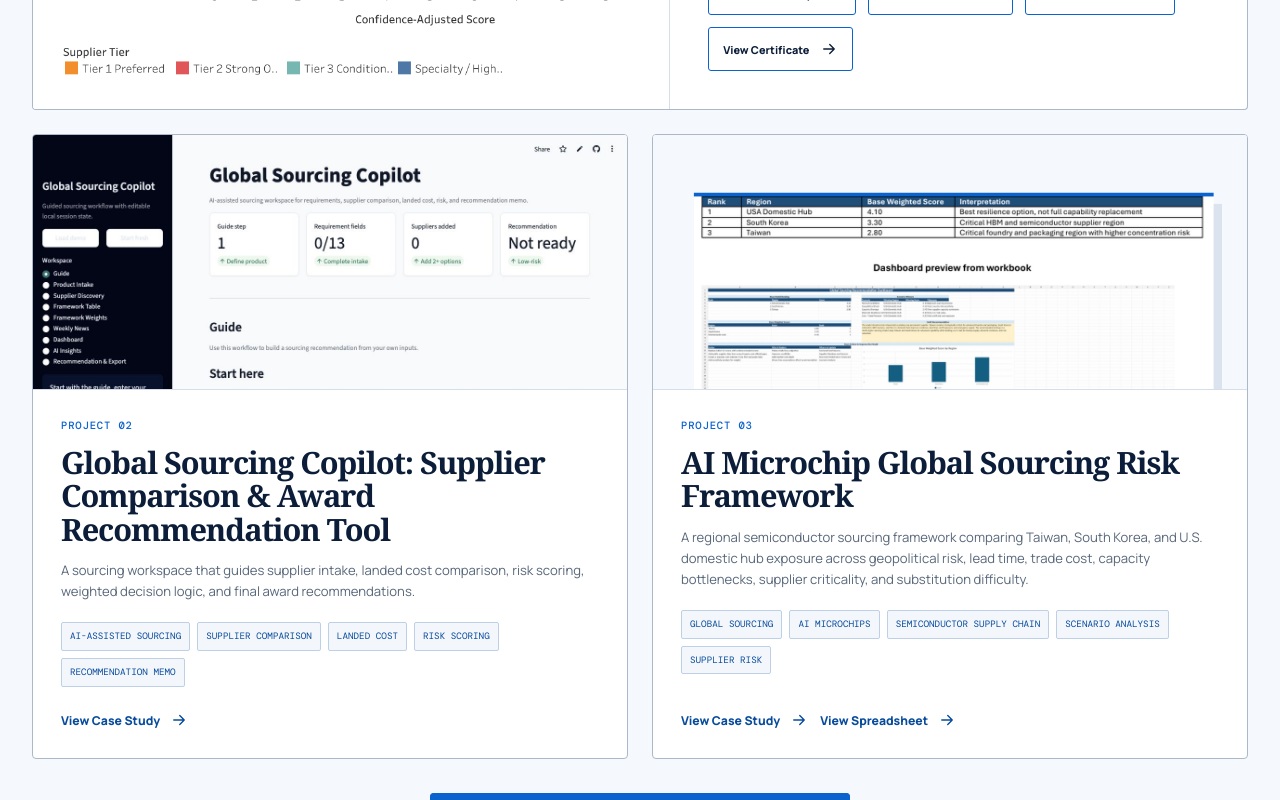
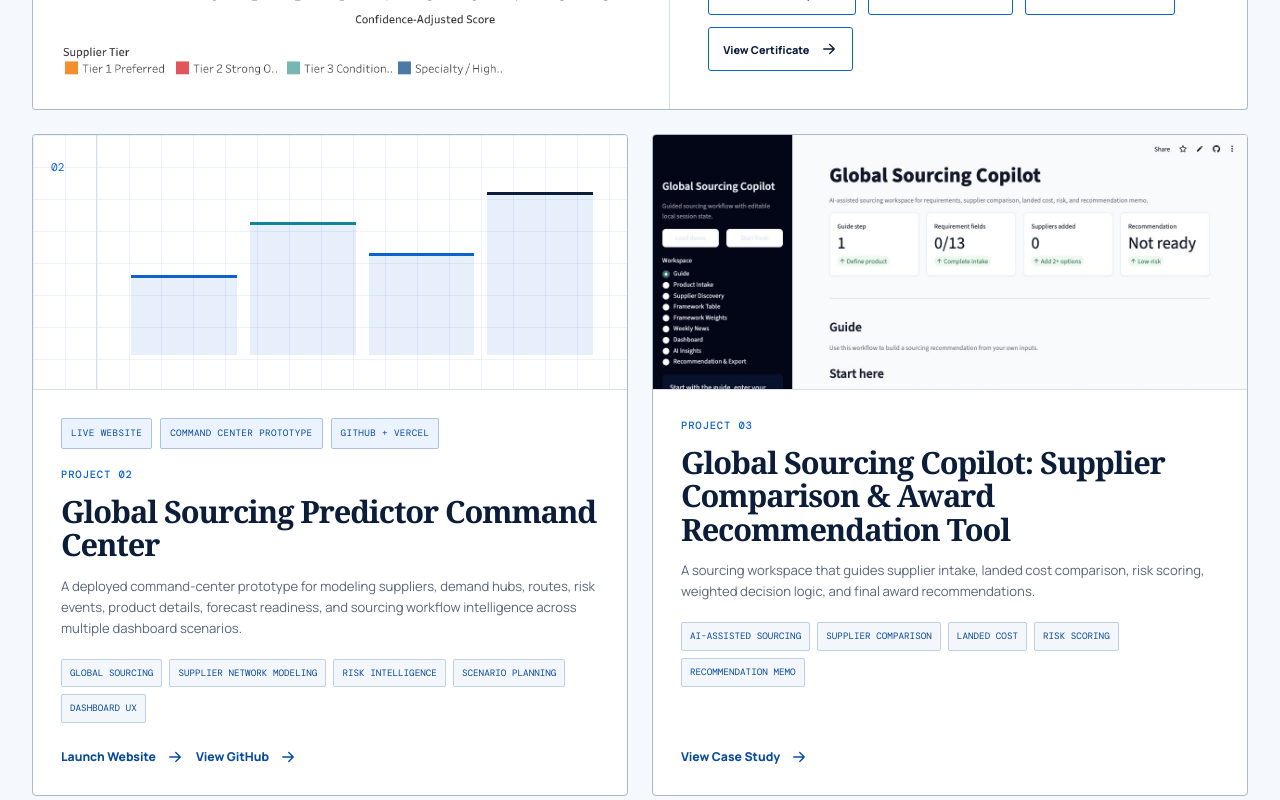
Before and after one commit to shivenparikh1/Portfolio, a React (Vite) app: page / in a window 1280 px wide. Shown: the part 2480-3280 px from the top of the page. Built offline with nearby package versions, Linux system fonts and the light colour scheme.

Commit message:
Add global sourcing predictor to portfolio

```diff
--- a/src/HomePage.tsx
+++ b/src/HomePage.tsx
@@ -7,6 +7,7 @@
   evAssemblyCaseTitle,
   experiences,
   focusAreas,
+  globalSourcingPredictorTitle,
   linkedinHref,
   projects,
   resumeHref,
@@ -23,6 +24,7 @@
 
 const featuredProjectTitles = [
   semiconductorProjectTitle,
+  globalSourcingPredictorTitle,
   sourcingCopilotTitle,
   aiMicrochipCaseTitle
 ];
@@ -54,7 +56,10 @@
 function ProjectCard({ project, index }: { project: Project; index: number }) {
   const preview = projectImages[project.title];
   const isFeatured = project.title === semiconductorProjectTitle;
-  const showAllLinks = isFeatured || project.title === aiMicrochipCaseTitle;
+  const showAllLinks =
+    isFeatured ||
+    project.title === globalSourcingPredictorTitle ||
+    project.title === aiMicrochipCaseTitle;
   const visibleLinks = showAllLinks ? project.links : project.links.slice(0, 1);
 
   return (
--- a/src/data.ts
+++ b/src/data.ts
@@ -62,6 +62,12 @@
 export const sourcingCopilotHref = "https://sourcingcopilot.streamlit.app/";
 export const sourcingCopilotPreviewHref =
   "./assets/global-sourcing-copilot-streamlit-preview.png";
+export const globalSourcingPredictorTitle =
+  "Global Sourcing Predictor Command Center";
+export const globalSourcingPredictorHref =
+  "https://global-sourcing-predictor-dashboard.vercel.app";
+export const globalSourcingPredictorGithubHref =
+  "https://github.com/shivenparikh1/global-sourcing-predictor-dashboard";
 export const aiMicrochipCaseTitle =
   "AI Microchip Global Sourcing Risk Framework";
 export const aiMicrochipCaseHref = "./global-sourcing-ai-microchip.html";
@@ -261,6 +267,27 @@
     ]
   },
   {
+    title: globalSourcingPredictorTitle,
+    description:
+      "A deployed command-center prototype for modeling suppliers, demand hubs, routes, risk events, product details, forecast readiness, and sourcing workflow intelligence across multiple dashboard scenarios.",
+    skills: [
+      "Global Sourcing",
+      "Supplier Network Modeling",
+      "Risk Intelligence",
+      "Scenario Planning",
+      "Dashboard UX"
+    ],
+    tools: ["React", "TypeScript", "Vite", "Tailwind CSS", "Vercel", "GitHub"],
+    insights: [
+      "A sourcing predictor is most useful when product details, supplier capacity, route structure, risk exposure, and missing-data warnings live in one workflow instead of separate spreadsheets."
+    ],
+    links: [
+      { label: "Launch Website", href: globalSourcingPredictorHref },
+      { label: "View GitHub", href: globalSourcingPredictorGithubHref }
+    ],
+    badges: ["Live Website", "Command Center Prototype", "GitHub + Vercel"]
+  },
+  {
     title: aiMicrochipCaseTitle,
     description:
       "A regional semiconductor sourcing framework comparing Taiwan, South Korea, and U.S. domestic hub exposure across geopolitical risk, lead time, trade cost, capacity bottlenecks, supplier criticality, and substitution difficulty.",
@@ -367,6 +394,7 @@
     description: "Primary work in supplier comparison, sourcing strategy, landed cost, risk analytics, and AI-assisted procurement.",
     projectTitles: [
       semiconductorProjectTitle,
+      globalSourcingPredictorTitle,
       sourcingCopilotTitle,
       aiMicrochipCaseTitle,
       landedCostCaseTitle,
```
